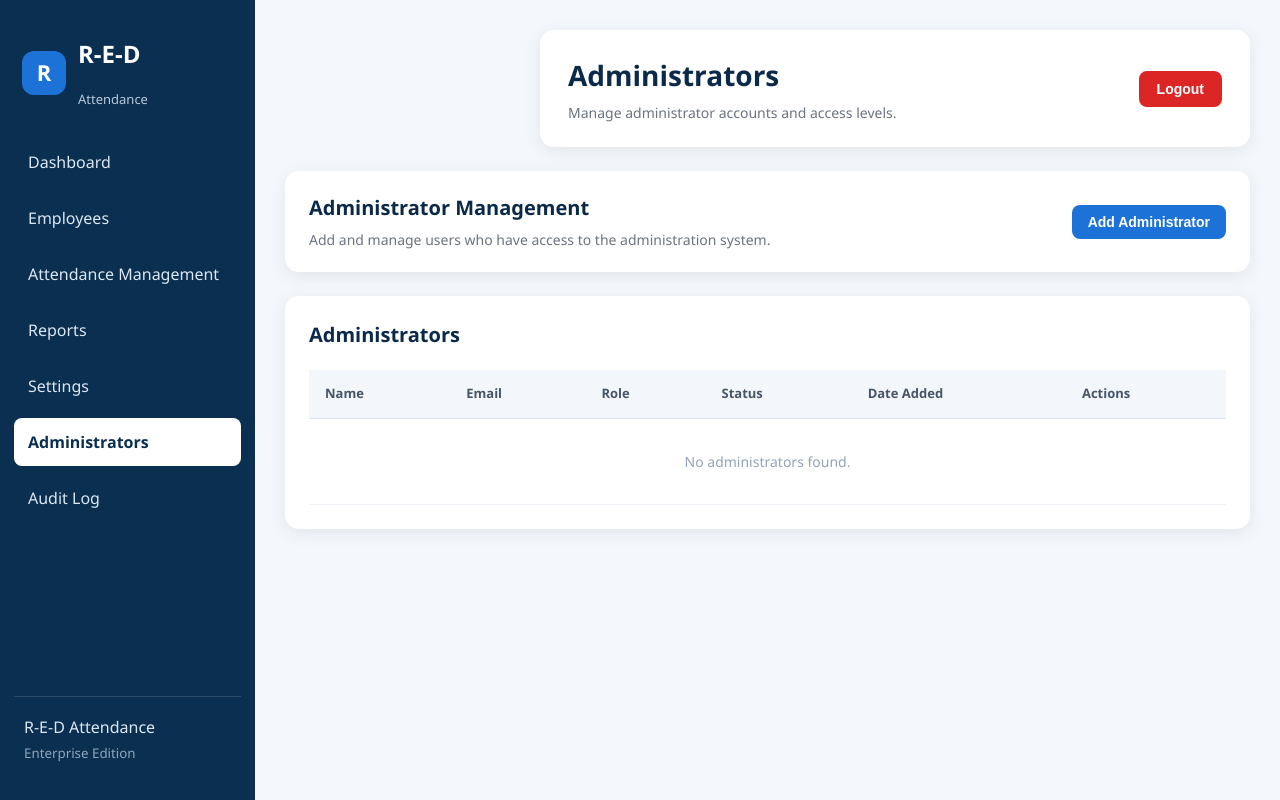
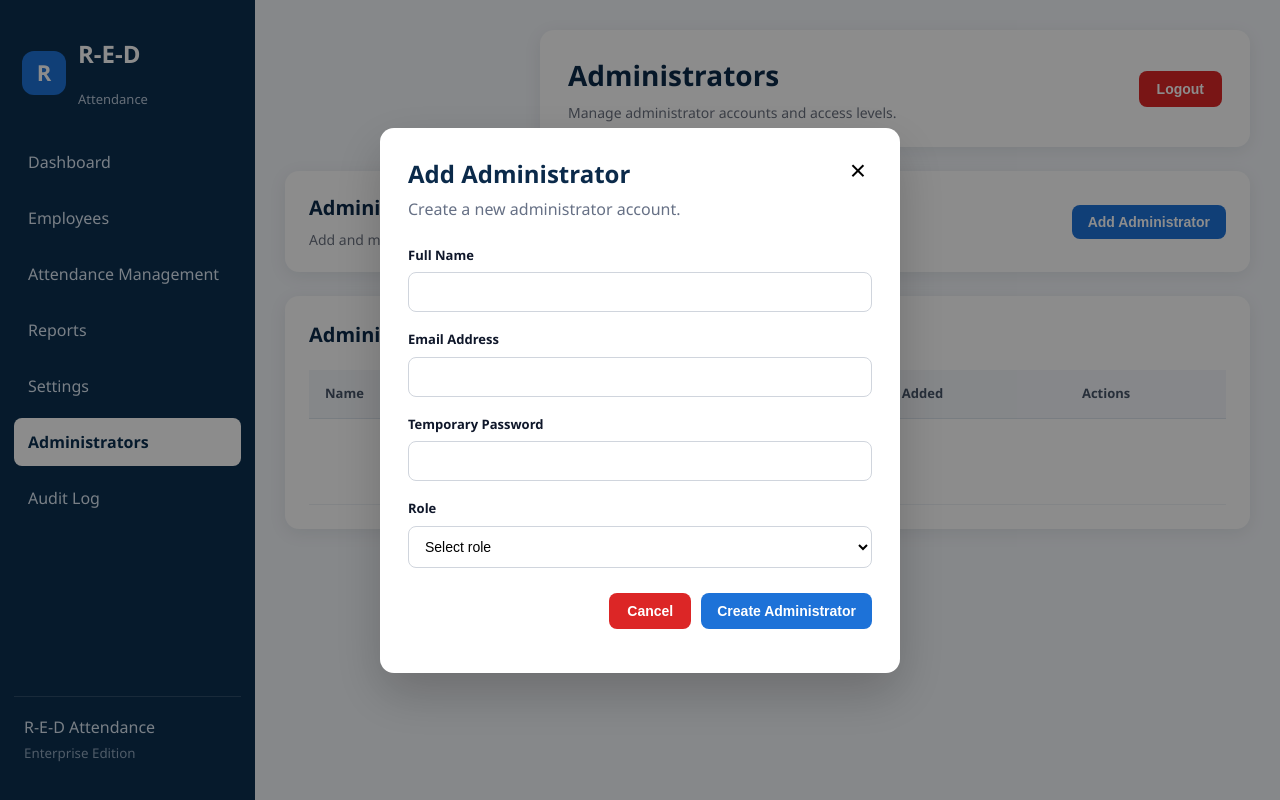
Before and after one commit to keanprivett2-prog/AttendanceSystem, a plain HTML site: page administrators.html in a window 1280 px wide. Both pictures are taken after a click on the button "Add Administrator". Drawn offline with Linux system fonts and the light colour scheme.

Commit message:
Update admin-v2.css

```diff
--- a/css/admin-v2.css
+++ b/css/admin-v2.css
@@ -2271,3 +2271,108 @@ line-height: 1.5;
     padding: 5px;
     overflow: hidden;
 }
+
+/* =====================================
+   Administrator Modal
+===================================== */
+
+.modal-overlay {
+    position: fixed;
+    inset: 0;
+
+    background: rgba(0, 0, 0, 0.45);
+
+    display: none;
+
+    align-items: center;
+    justify-content: center;
+
+    padding: 20px;
+
+    z-index: 9999;
+}
+
+.modal-overlay.modal-open {
+    display: flex;
+}
+
+.modal-card {
+    width: 100%;
+    max-width: 520px;
+
+    background: white;
+
+    border-radius: 14px;
+
+    padding: 28px;
+
+    box-shadow: 0 20px 50px rgba(0, 0, 0, 0.2);
+}
+
+.modal-header {
+    display: flex;
+
+    align-items: flex-start;
+    justify-content: space-between;
+
+    gap: 20px;
+
+    margin-bottom: 25px;
+}
+
+.modal-header h2 {
+    margin: 0 0 5px;
+}
+
+.modal-header p {
+    margin: 0;
+
+    color: #667085;
+}
+
+.modal-close-btn {
+    border: none;
+    background: transparent;
+
+    font-size: 28px;
+
+    line-height: 1;
+
+    cursor: pointer;
+}
+
+.modal-card .form-group {
+    margin-bottom: 18px;
+}
+
+.modal-card .form-group label {
+    display: block;
+
+    margin-bottom: 7px;
+
+    font-weight: 600;
+}
+
+.modal-card .form-group input,
+.modal-card .form-group select {
+    width: 100%;
+
+    box-sizing: border-box;
+
+    padding: 11px 12px;
+
+    border: 1px solid #d0d5dd;
+    border-radius: 8px;
+
+    font-size: 14px;
+}
+
+.modal-actions {
+    display: flex;
+
+    justify-content: flex-end;
+
+    gap: 10px;
+
+    margin-top: 25px;
+}
```
